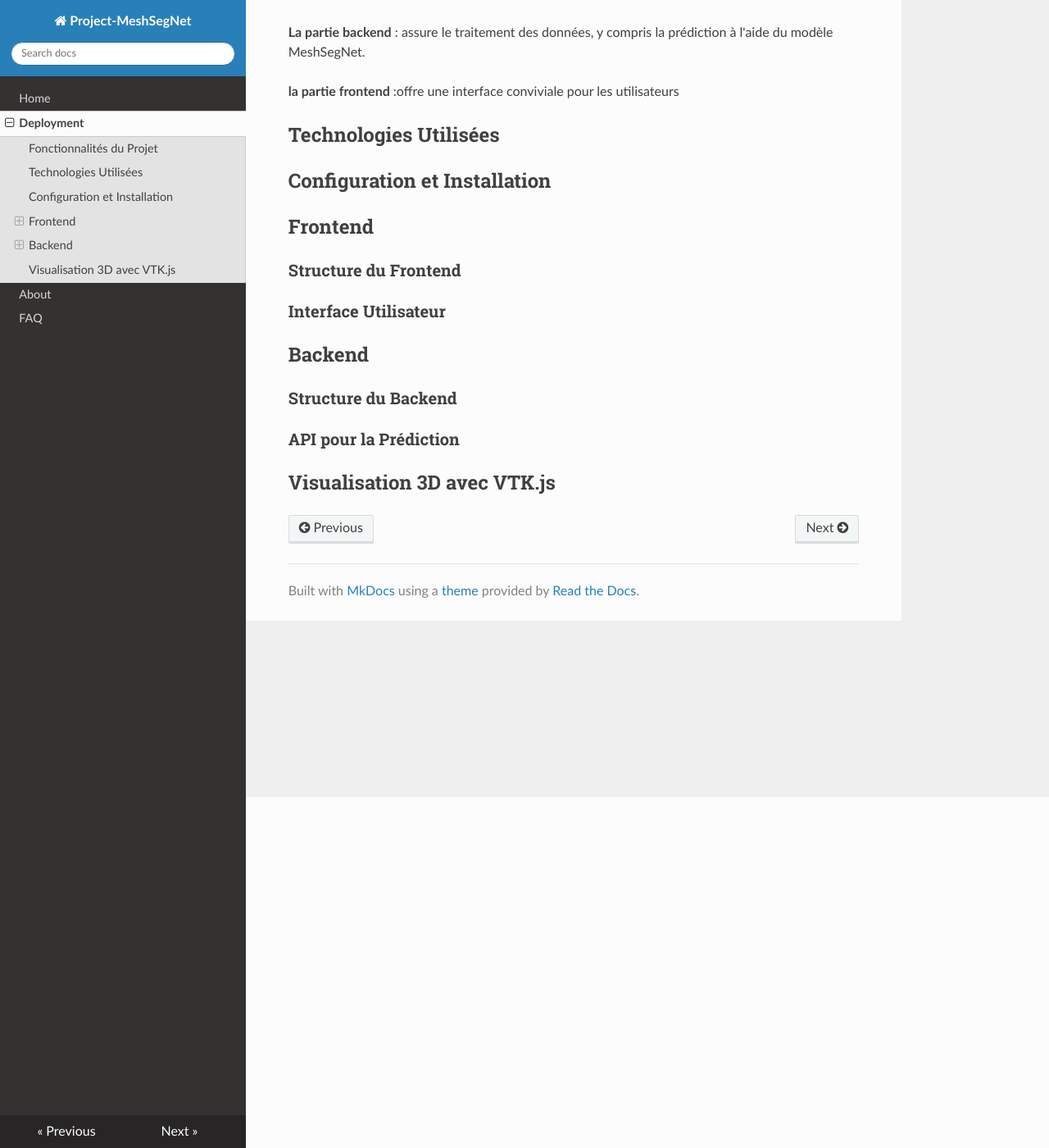
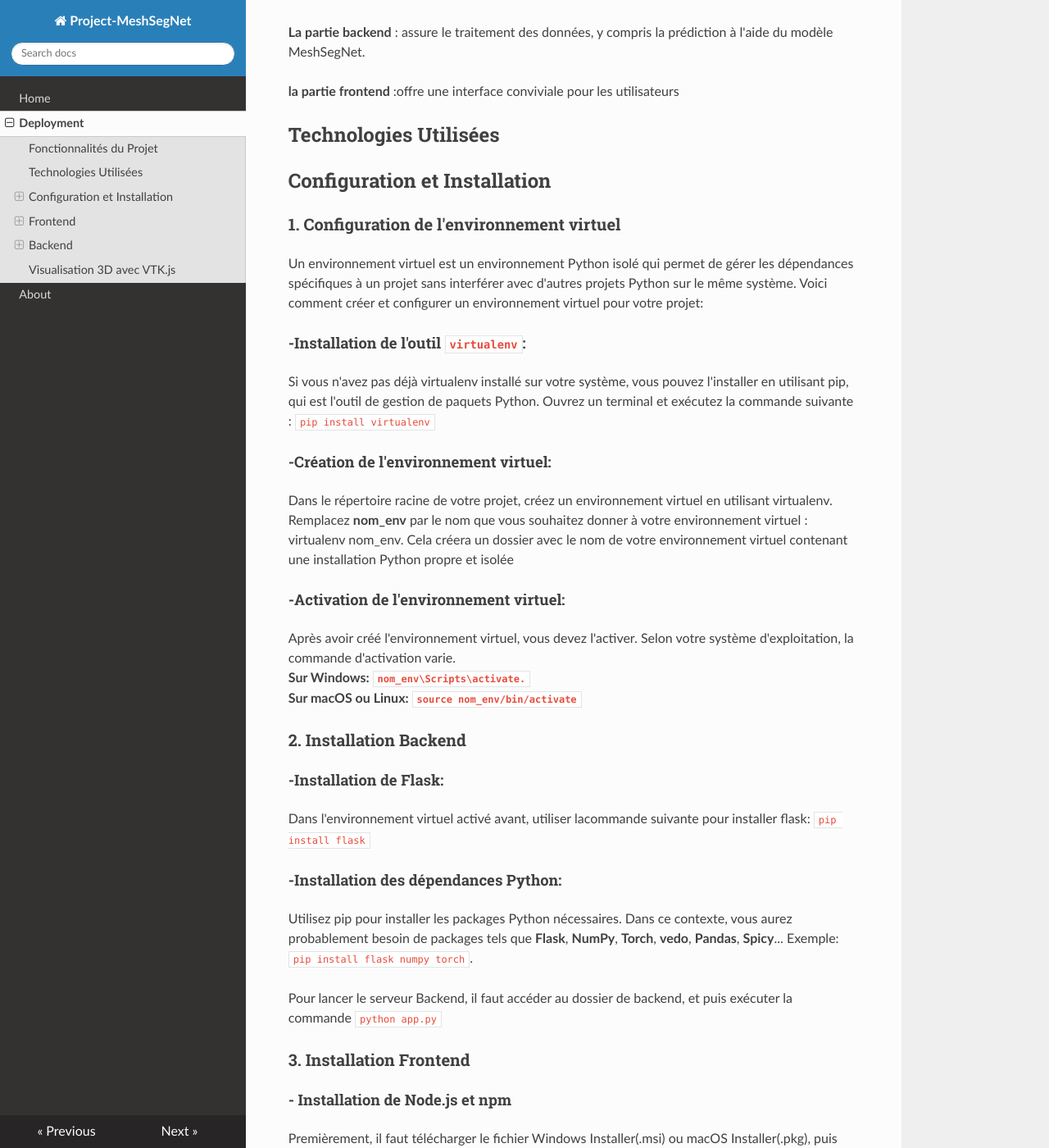
Before and after one commit to Elhassnaoui2001/MeshSegNet_Documentation, an MkDocs documentation site: the page built from docs/Deployment.md, in a window 1280 px wide and 1400 px high, scrolled down 428 px. Shown: the whole window at 82% size. Built offline with MkDocs 1.6.1, drawn with Linux system fonts in a browser that asks for light colours; nearby versions of some CDN libraries; some of the changed text lies outside the part shown.

Commit message:
add page configuration

```diff
--- a/docs/Deployment.md
+++ b/docs/Deployment.md
@@ -13,7 +13,49 @@ Notre objectif principal est d'offrir aux utilisateurs la capacité de télécha
 ## Technologies Utilisées
 
 ## Configuration et Installation
+### 1. Configuration de l'environnement virtuel
+Un environnement virtuel est un environnement Python isolé qui permet de gérer les
+dépendances spécifiques à un projet sans interférer avec d'autres projets Python sur le
+même système. Voici comment créer et configurer un environnement virtuel pour votre
+projet:
 
+#### **-Installation de l'outil  `virtualenv`:**
+
+Si vous n'avez pas déjà virtualenv installé sur votre système, vous pouvez l'installer en utilisant pip, qui est l'outil de gestion de paquets Python.
+Ouvrez un terminal et exécutez la commande suivante :
+` pip install virtualenv `
+
+#### **-Création de l'environnement virtuel:**
+
+Dans le répertoire racine de votre projet, créez
+un environnement virtuel en utilisant virtualenv.
+Remplacez **nom_env** par le nom que vous
+souhaitez donner à votre environnement virtuel : virtualenv nom_env. Cela créera un dossier
+avec le nom de votre environnement virtuel contenant une installation Python propre et
+isolée
+
+#### **-Activation de l'environnement virtuel:**
+Après avoir créé l'environnement virtuel, vous
+devez l'activer. Selon votre système d'exploitation, la commande d'activation varie.<br>
+**Sur Windows: `nom_env\Scripts\activate.`**<br>
+**Sur macOS ou Linux: `source nom_env/bin/activate`**
+### 2. Installation Backend
+#### **-Installation de Flask:**
+Dans l'environnement virtuel activé avant, utiliser lacommande suivante pour installer flask: `pip install flask`
+#### **-Installation des dépendances Python:**
+ Utilisez pip pour installer les packages
+Python nécessaires. Dans ce contexte, vous aurez probablement besoin de packages tels
+que **Flask**, **NumPy**, **Torch**, **vedo**, **Pandas**, **Spicy**... Exemple: `pip install flask numpy torch`.
+
+Pour lancer le serveur Backend, il faut accéder au dossier de backend, et puis exécuter la
+commande `python app.py`
+### 3. Installation Frontend
+#### **- Installation de Node.js et npm**
+ Premièrement, il faut télécharger le fichier Windows
+Installer(.msi) ou macOS Installer(.pkg), puis terminer le processus d' installation et la lancer.
+
+Pour lancer le serveur Frontend, il faut accéder au dossier de fronted et exécuter la
+commande `npm start`.
 ## Frontend
 
 ### Structure du Frontend
--- a/mkdocs.yml
+++ b/mkdocs.yml
@@ -1,9 +1,7 @@
 site_name: Project-MeshSegNet
 site_url: https://github.com/Elhassnaoui2001/MeshSegNet_Documentation
-
 theme: readthedocs
 nav:
   - Home: index.md
   - Deployment: Deployment.md
   - About: about.md
-  - FAQ : FAQ.md
```
